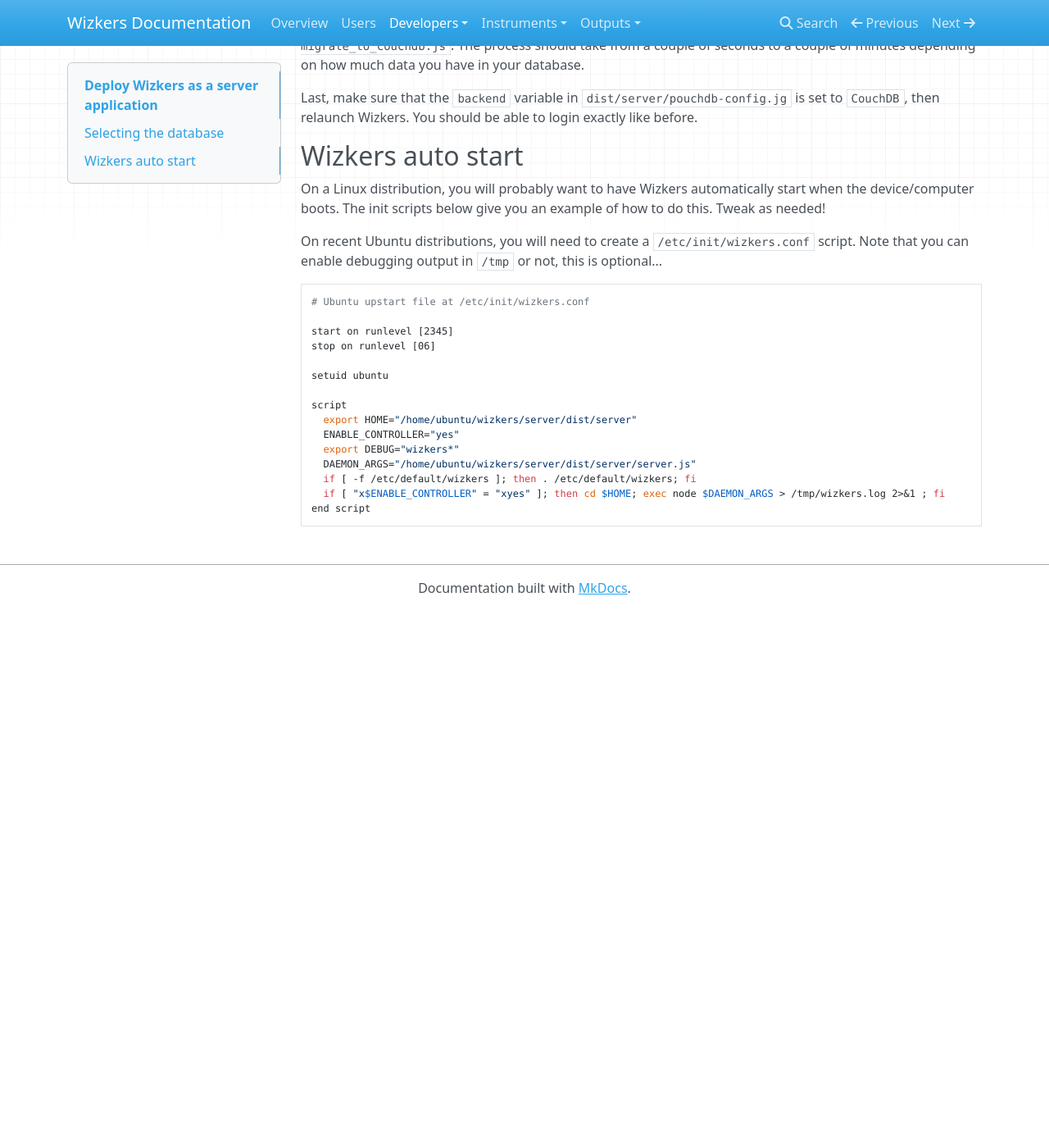
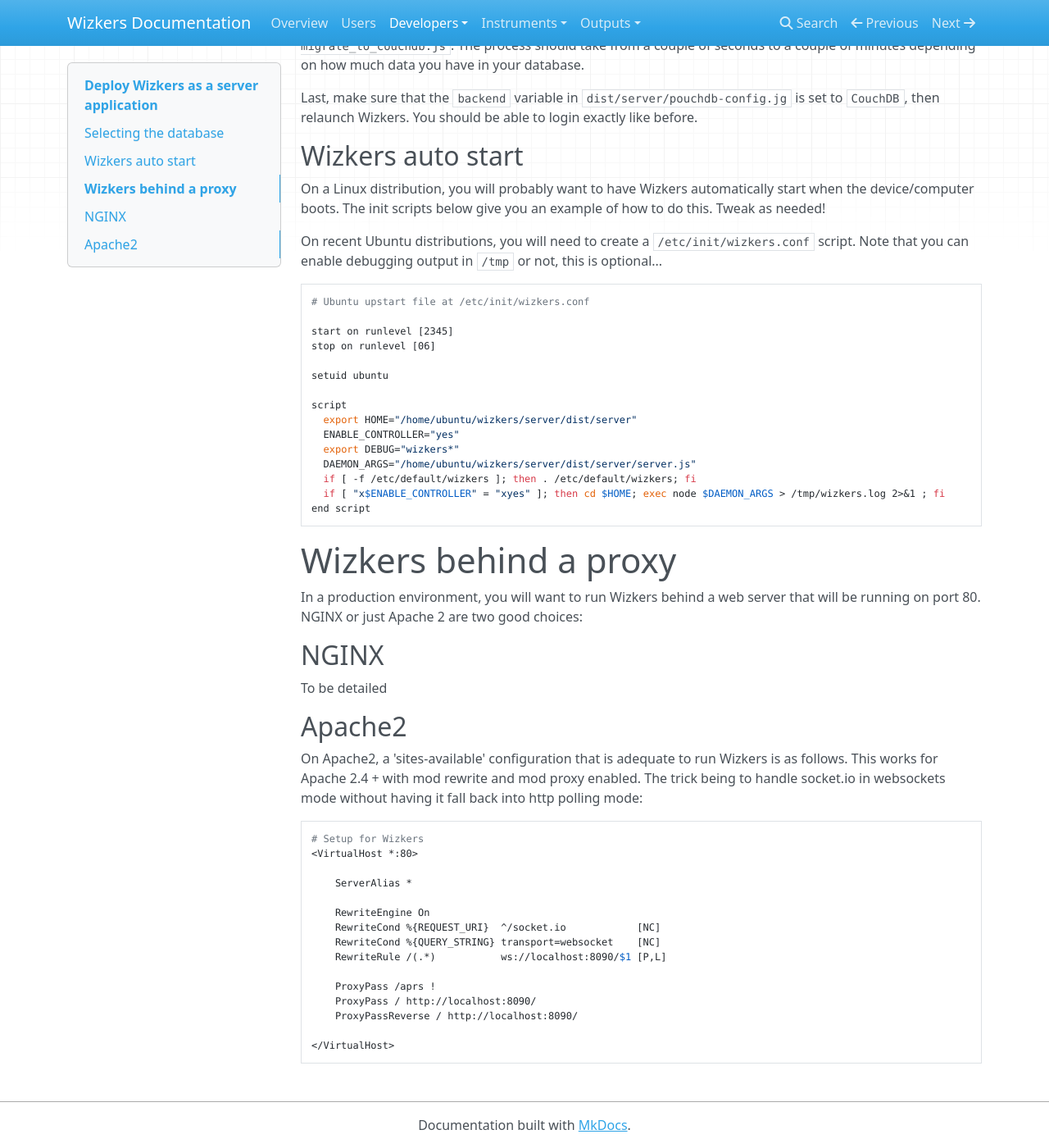
Before and after one commit to elafargue/wizkers-doc, an MkDocs documentation site: the page built from docs/deploying.md, in a window 1280 px wide and 1400 px high, scrolled down 1538 px. Shown: the whole window at 82% size. Built offline with MkDocs 1.6.1, drawn with Linux system fonts in a browser that asks for light colours; nearby versions of some CDN libraries; old or Windows-style settings are respelled for this version of MkDocs; before the commit the page ends 2283 px from its top, so only the background shows below that.

````diff
--- a/docs/deploying.md
+++ b/docs/deploying.md
@@ -73,3 +73,33 @@ script
   if [ "x$ENABLE_CONTROLLER" = "xyes" ]; then cd $HOME; exec node $DAEMON_ARGS > /tmp/wizkers.log 2>&1 ; fi
 end script
 ```
+
+# Wizkers behind a proxy
+
+In a production environment, you will want to run Wizkers behind a web server that will be running on port 80. NGINX or just Apache 2 are two good choices:
+
+## NGINX
+
+To be detailed
+
+## Apache2
+
+On Apache2, a 'sites-available' configuration that is adequate to run Wizkers is as follows. This works for Apache 2.4 + with mod rewrite and mod proxy enabled. The trick being to handle socket.io in websockets mode without having it fall back into http polling mode:
+
+```
+# Setup for Wizkers
+<VirtualHost *:80>
+
+    ServerAlias *
+
+    RewriteEngine On
+    RewriteCond %{REQUEST_URI}  ^/socket.io            [NC]
+    RewriteCond %{QUERY_STRING} transport=websocket    [NC]
+    RewriteRule /(.*)           ws://localhost:8090/$1 [P,L]
+
+    ProxyPass /aprs !
+    ProxyPass / http://localhost:8090/
+    ProxyPassReverse / http://localhost:8090/
+
+</VirtualHost>
+```
--- a/mkdocs.yml
+++ b/mkdocs.yml
@@ -27,4 +27,5 @@ pages:
     - REST API: out/rest.md
     - Safecast: out/safecast.md
     - rigctld:  out/rigctld.md
+    - Text:     out/text.md
     - WebRTC:   out/webrtc.md
````
Also changed, not shown: docs/ins/medcom-geigerlink.md (+14 -0 lines), docs/ins/medcom-onyx.md (+5 -1 lines), docs/ins/sark110.md (+3 -0 lines), docs/out/text.md (added, +13 -0 lines), docs/ins/img/geigerlink-android.png (added), docs/out/img/text-output.png (added).
